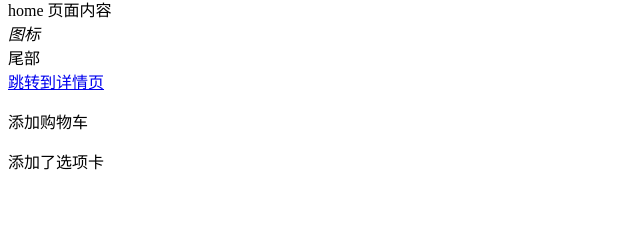
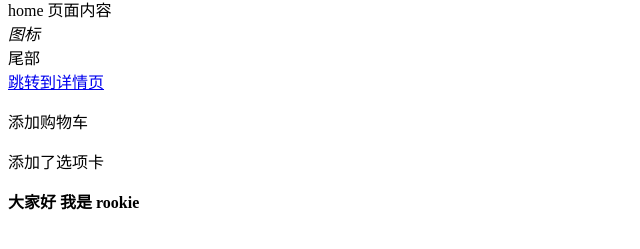
Before and after one commit to nealcaffreal/coco, a plain HTML site: page index.html in a window 1280 px wide. Shown: the part 125-374 px from the top of the page, without its empty margins (0-640 px from the left). Drawn offline with Linux system fonts and the light colour scheme.

Commit message:
添加了b标签

```diff
--- a/index.html
+++ b/index.html
@@ -18,5 +18,7 @@
 	<a href="./detail">跳转到详情页</a>
 	<p>添加购物车</p>
 	<p>添加了选项卡</p>
+	<b>大家好 我是 rookie
+	</b>
 </body>
 </html>
```
